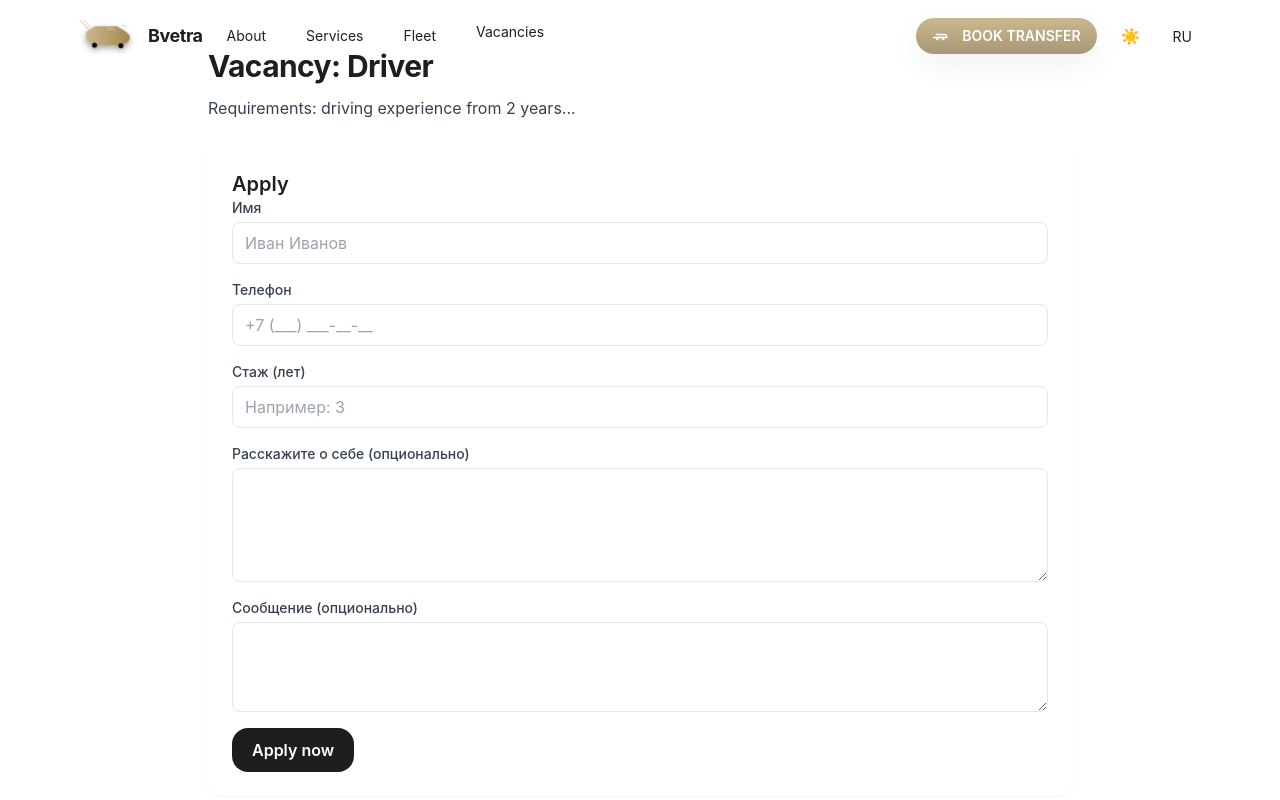
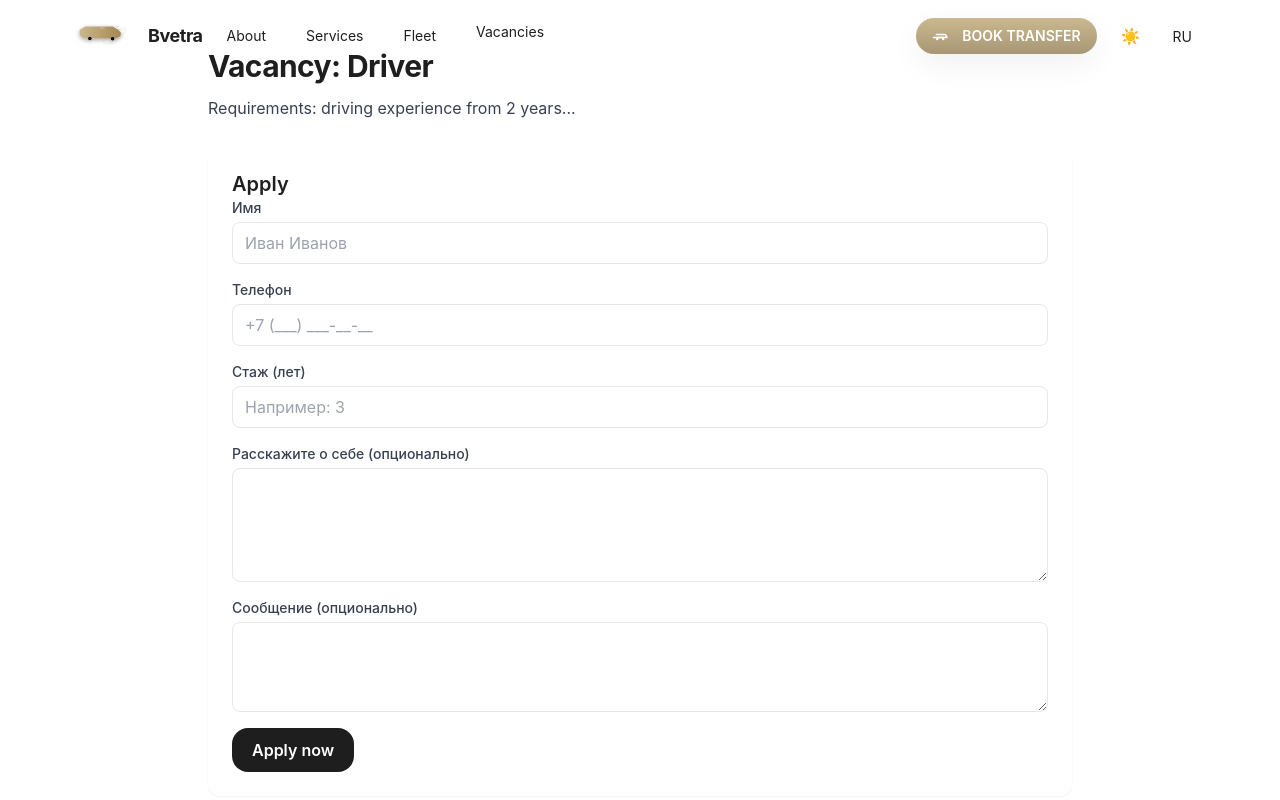
Before and after one commit to skufig/bvetra, a Next.js app: page /en/vacancies in a window 1280 px wide. Shown: the top 800 px of the page. Built offline with nearby package versions, Linux system fonts and the light colour scheme.

Commit message:
Update AnimatedLogo.tsx

```diff
--- a/src/components/AnimatedLogo.tsx
+++ b/src/components/AnimatedLogo.tsx
@@ -1,46 +1,195 @@
-import React from 'react'
+import React, { useEffect, useRef } from 'react'
 
 export default function AnimatedLogo({ className = '' }: { className?: string }) {
+  const svgRef = useRef<SVGSVGElement | null>(null)
+  const carRef = useRef<SVGGElement | null>(null)
+  const pathRef = useRef<SVGPathElement | null>(null)
+  const rafRef = useRef<number | null>(null)
+  const startRef = useRef<number | null>(null)
+
+  // Animation settings
+  const LOOP_DURATION = 28000 // ms — long, mesmerizing loop
+  const REDUCED_MOTION = typeof window !== 'undefined' && window.matchMedia
+    ? window.matchMedia('(prefers-reduced-motion: reduce)').matches
+    : false
+
+  useEffect(() => {
+    if (REDUCED_MOTION) return
+
+    const svg = svgRef.current
+    const car = carRef.current
+    const path = pathRef.current
+    if (!svg || !car || !path) return
+
+    // If browser supports SMIL, it will run automatically.
+    // We still provide JS fallback for browsers without SMIL (some WebKit builds).
+    const supportsSMIL = typeof (document.createElementNS as any) === 'function' &&
+      !!(svg.querySelector('animateMotion') && (svg.querySelector('animateMotion') as SVGElement).getAttribute)
+
+    if (supportsSMIL) {
+      return // let SMIL handle it
+    }
+
+    // Precompute path length and steps
+    const pathLen = path.getTotalLength()
+
+    // Easing function (smooth in-out)
+    const easeInOutSine = (t: number) => (1 - Math.cos(Math.PI * t)) / 2
+
+    function step(timestamp: number) {
+      if (!startRef.current) startRef.current = timestamp
+      const elapsed = (timestamp - startRef.current) % LOOP_DURATION
+      const t = elapsed / LOOP_DURATION // 0..1
+      const eased = easeInOutSine(t)
+
+      // For figure-eight effect we map eased to path length (0..1)
+      // But to make motion continuous (no abrupt jumps) we travel forward along path with loop
+      const dist = eased * pathLen
+
+      const point = path.getPointAtLength(dist)
+      // get tangent to rotate car: small delta forward on path
+      const delta = 0.5
+      const nextPoint = path.getPointAtLength(Math.min(dist + delta, pathLen))
+      const angle = Math.atan2(nextPoint.y - point.y, nextPoint.x - point.x) * (180 / Math.PI)
+
+      // Position car: translate so car's internal origin lines up correctly
+      // Car group initial transform used translate(-24,-12) in original SVG,
+      // we counteract that by applying translate to place car center at point.
+      // Adjust offsets to visually center the car on the path.
+      const offsetX = -24
+      const offsetY = -12
+      car.setAttribute('transform', `translate(${point.x + offsetX}, ${point.y + offsetY}) rotate(${angle})`)
+
+      rafRef.current = window.requestAnimationFrame(step)
+    }
+
+    rafRef.current = window.requestAnimationFrame(step)
+
+    return () => {
+      if (rafRef.current) window.cancelAnimationFrame(rafRef.current)
+      rafRef.current = null
+      startRef.current = null
+    }
+  }, [REDUCED_MOTION])
+
   return (
-    <svg viewBox="0 0 200 120" width="64" height="40" className={className} aria-hidden="true" focusable="false" role="img">
+    <svg
+      ref={svgRef}
+      viewBox="0 0 320 140"
+      width="160"
+      height="70"
+      className={className}
+      role="img"
+      aria-label="Bvetra animated logo"
+      xmlns="http://www.w3.org/2000/svg"
+      xmlnsXlink="http://www.w3.org/1999/xlink"
+    >
       <defs>
-        <linearGradient id="g1" x1="0" x2="1">
+        <linearGradient id="lg" x1="0" x2="1">
           <stop offset="0%" stopColor="var(--primary)" />
           <stop offset="100%" stopColor="var(--primary-600)" />
         </linearGradient>
-        <filter id="shadow" x="-50%" y="-50%" width="200%" height="200%">
-          <feDropShadow dx="0" dy="10" stdDeviation="12" floodColor="rgba(0,0,0,0.36)" />
+
+        <filter id="softShadow" x="-50%" y="-50%" width="200%" height="200%">
+          <feDropShadow dx="0" dy="8" stdDeviation="12" floodColor="rgba(0,0,0,0.36)" />
         </filter>
+
+        <filter id="glow" x="-50%" y="-50%" width="200%" height="200%">
+          <feGaussianBlur stdDeviation="6" result="coloredBlur" />
+          <feMerge>
+            <feMergeNode in="coloredBlur" />
+            <feMergeNode in="SourceGraphic" />
+          </feMerge>
+        </filter>
+
+        <path
+          id="figure8"
+          ref={pathRef as any}
+          d="M160,70
+             C 235,10 300,10 235,70
+             C 170,130 90,130 160,70
+             C 230,10 120,10 160,70 Z"
+          fill="none"
+        />
       </defs>
 
-      {/* Sportscar angled as moving downwards */}
-      <g className="car" transform="translate(0,0)" filter="url(#shadow)">
-        <path d="M22 48 L54 28 L132 28 L164 48 L176 60 Q182 74 170 86 L148 96 L54 96 Q42 92 30 86 Q18 80 22 48 Z" fill="url(#g1)" />
-        <path d="M92 30 L118 30 L132 44 L102 44 Z" fill="rgba(255,255,255,0.18)" />
-        <rect x="150" y="24" width="18" height="6" rx="1.5" fill="rgba(0,0,0,0.12)" transform="rotate(8 159 27)" />
-        <g transform="translate(52,96)">
-          <circle cx="0" cy="0" r="9" fill="#040404" />
-          <circle cx="0" cy="0" r="3" fill="rgba(255,255,255,0.12)" />
+      {/* faint guide */}
+      <g opacity="0.06" transform="translate(0,0)">
+        <use href="#figure8" stroke="currentColor" strokeWidth="2" strokeLinecap="round" />
+      </g>
+
+      {/* glow trail */}
+      <g aria-hidden="true">
+        <path
+          id="trail"
+          d="M160,70 C 235,10 300,10 235,70 C 170,130 90,130 160,70 C 230,10 120,10 160,70 Z"
+          stroke="url(#lg)"
+          strokeWidth="6"
+          strokeLinecap="round"
+          strokeLinejoin="round"
+          fill="none"
+          opacity="0.18"
+          filter="url(#glow)"
+        />
+      </g>
+
+      {/* car group - main element to animate */}
+      <g id="car" ref={carRef as any} transform="translate(-24,-12)" filter="url(#softShadow)">
+        <g id="carBody" transform="scale(1)" fill="url(#lg)">
+          <path d="M22 48 L54 28 L212 28 L244 48 L256 60 Q262 74 250 86 L228 96 L54 96 Q42 92 30 86 Q18 80 22 48 Z" />
+          <path d="M132 30 L158 30 L172 44 L142 44 Z" fill="rgba(255,255,255,0.18)" />
+          <rect x="228" y="24" width="18" height="6" rx="1.5" fill="rgba(0,0,0,0.12)" transform="rotate(8 237 27)" />
         </g>
-        <g transform="translate(146,98)">
-          <circle cx="0" cy="0" r="9" fill="#040404" />
-          <circle cx="0" cy="0" r="3" fill="rgba(255,255,255,0.12)" />
+
+        <g id="wheels" fill="#050505">
+          <g transform="translate(80,96)">
+            <circle cx="0" cy="0" r="10" />
+            <circle cx="0" cy="0" r="3" fill="rgba(255,255,255,0.12)" />
+          </g>
+          <g transform="translate(210,98)">
+            <circle cx="0" cy="0" r="10" />
+            <circle cx="0" cy="0" r="3" fill="rgba(255,255,255,0.12)" />
+          </g>
         </g>
       </g>
 
-      {/* Exhaust / speed streaks moving downwards */}
-      <g id="motion" stroke="var(--primary)" strokeWidth="2" strokeLinecap="round" opacity="0.95">
-        <path d="M6 8 L36 42" />
-        <path d="M0 2 L34 44" />
-        <path d="M12 0 L56 52" />
+      {/* SMIL animateMotion as primary method (keeps max smoothness where supported) */}
+      <g style={{ display: REDUCED_MOTION ? 'none' : undefined }}>
+        <animateMotion xlinkHref="#car" href="#car" dur="28s" repeatCount="indefinite" rotate="auto">
+          <mpath xlinkHref="#figure8" />
+        </animateMotion>
+
+        <animateTransform
+          xlinkHref="#carBody"
+          attributeName="transform"
+          type="scale"
+          dur="9s"
+          values="1;1.015;1"
+          keyTimes="0;0.5;1"
+          repeatCount="indefinite"
+        />
+
+        <animateTransform
+          xlinkHref="#wheels"
+          attributeName="transform"
+          type="rotate"
+          from="0 0 0"
+          to="360 0 0"
+          dur="1.1s"
+          repeatCount="indefinite"
+          additive="sum"
+        />
       </g>
 
       <style jsx>{`
-        svg { display:block; overflow:visible; }
+        svg { display: block; overflow: visible; }
         @media (prefers-reduced-motion: no-preference) {
-          .car { transform-origin: 100px 60px; animation: floatSubtle 3.8s ease-in-out infinite; }
-          #motion { animation: motionDash 700ms linear infinite; transform-origin: 0 0; }
-          svg:hover .car { transform: translateY(-2px) scale(1.01); transition: transform 280ms ease; }
+          #trail { animation: pulse 6.4s ease-in-out infinite; }
+          @keyframes pulse { 0%{ opacity:0.08 } 50%{ opacity:0.22 } 100%{ opacity:0.08 } }
+          svg:hover #car { transform-origin: center; transition: transform 420ms ease; transform: translateY(-2px) scale(1.003); }
+        }
+        @media (prefers-reduced-motion: reduce) {
+          #car animateMotion, #car animateTransform, #wheels animateTransform { display: none; }
         }
       `}</style>
     </svg>
```
